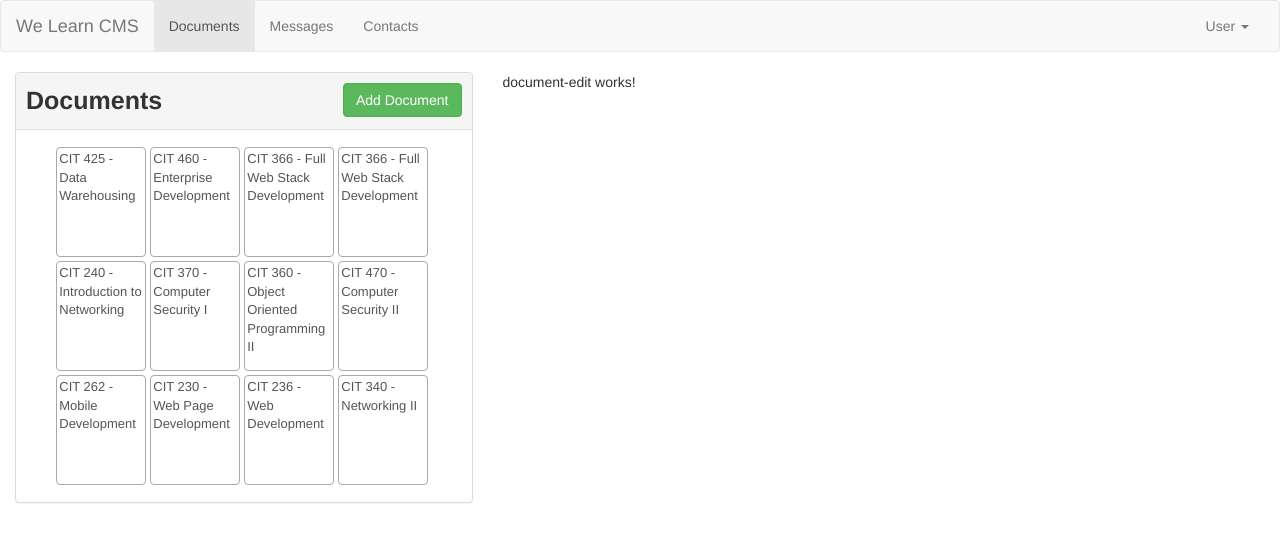
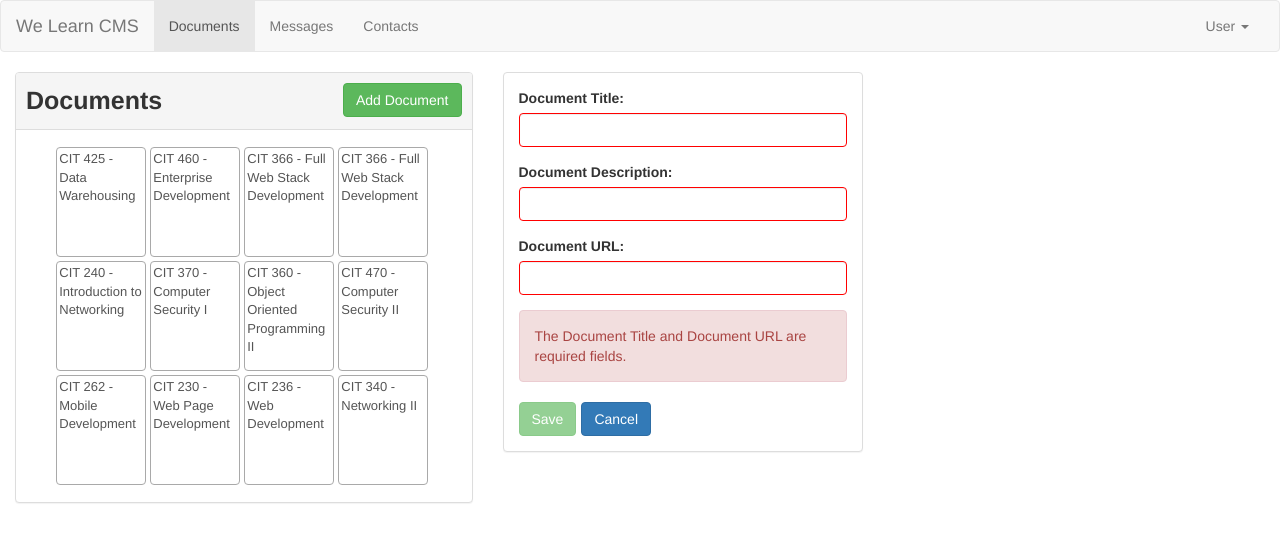
Before and after one commit to lydiaswan15/cms, an Angular app in the folder cms/: page /documents/new in a window 1280 px wide. Shown: the top 542 px of the page. Built offline with nearby package versions, Linux system fonts and the light colour scheme.

Commit message:
updates from this week.

```diff
--- a/cms/src/app/documents/document-edit/document-edit.component.css
+++ b/cms/src/app/documents/document-edit/document-edit.component.css
@@ -0,0 +1,3 @@
+input.ng-invalid {
+    border: 1px solid red;
+  }
--- a/cms/src/app/documents/document-edit/document-edit.component.html
+++ b/cms/src/app/documents/document-edit/document-edit.component.html
@@ -1 +1,67 @@
-<p>document-edit works!</p>
+<div class="panel panel-default">
+    <div class="panel-body">
+
+      <form id="document-edit" #f="ngForm" (ngSubmit)="onSubmit(f)">
+        <div class="row">
+          <div class="col-sm-12 form-group">
+            <label for="name">Document Title:</label>
+            <input
+            #name = "ngModel"
+              type="text"
+              id="name"
+              class="form-control"
+              size="120"
+              max="120"
+              name="name"
+              ngModel
+              required>
+          </div>
+        </div>
+
+        <div class="row">
+          <div class="col-sm-12 form-group">
+            <label for="description">Document Description:</label>
+            <input
+              #description = "ngModel"
+              type="text"
+              id="description"
+              class="form-control"
+              size="120"
+              max="255"
+              name="description"
+              ngModel
+              required>
+          </div>
+        </div>
+
+        <div class="row">
+          <div class="col-sm-12 form-group">
+            <label for="url">Document URL:</label>
+            <input
+              #url = "ngModel"
+              type="text"
+              id="url"
+              class="form-control"
+              size="150"
+              max="255"
+              name="url"
+              ngModel
+              required>
+          </div>
+        </div>
+
+        <div
+            class = "alert alert-danger"
+            >The Document Title and Document URL are required fields.</div>
+
+        <div class="row">
+          <div class="col-xs-12 btn-toolbar">
+            <button class="btn btn-success" type="submit" [disabled]= "!f.valid">Save</button>
+            <button class="btn btn-primary" type="button" (click)="onCancel()">Cancel</button>
+          </div>
+        </div>
+
+      </form>
+
+    </div>
+  </div>
--- a/cms/src/app/documents/document-edit/document-edit.component.ts
+++ b/cms/src/app/documents/document-edit/document-edit.component.ts
@@ -1,4 +1,5 @@
 import { Component, OnInit } from '@angular/core';
+import { FormGroup } from '@angular/forms';
 
 @Component({
   selector: 'app-document-edit',
@@ -7,9 +8,19 @@ import { Component, OnInit } from '@angular/core';
 })
 export class DocumentEditComponent implements OnInit {
 
-  constructor() { }
+  originalDocument: Document;
+  document: Document;
+  editMode: false;
+
+
+  constructor() {
+   }
 
   ngOnInit(): void {
+    console.log(this.document);
   }
 
+  onSubmit(form: FormGroup){}
+  onCancel(){}
+
 }
--- a/cms/src/app/documents/document.model.ts
+++ b/cms/src/app/documents/document.model.ts
@@ -1,5 +1,6 @@
 export class Document{
-    constructor(public id, public name, public description, public url, public children?){
-
+    public name: string;
+    constructor(public id, name, public description, public url, public children?){
+        this.name = name;
     }
 }
```
